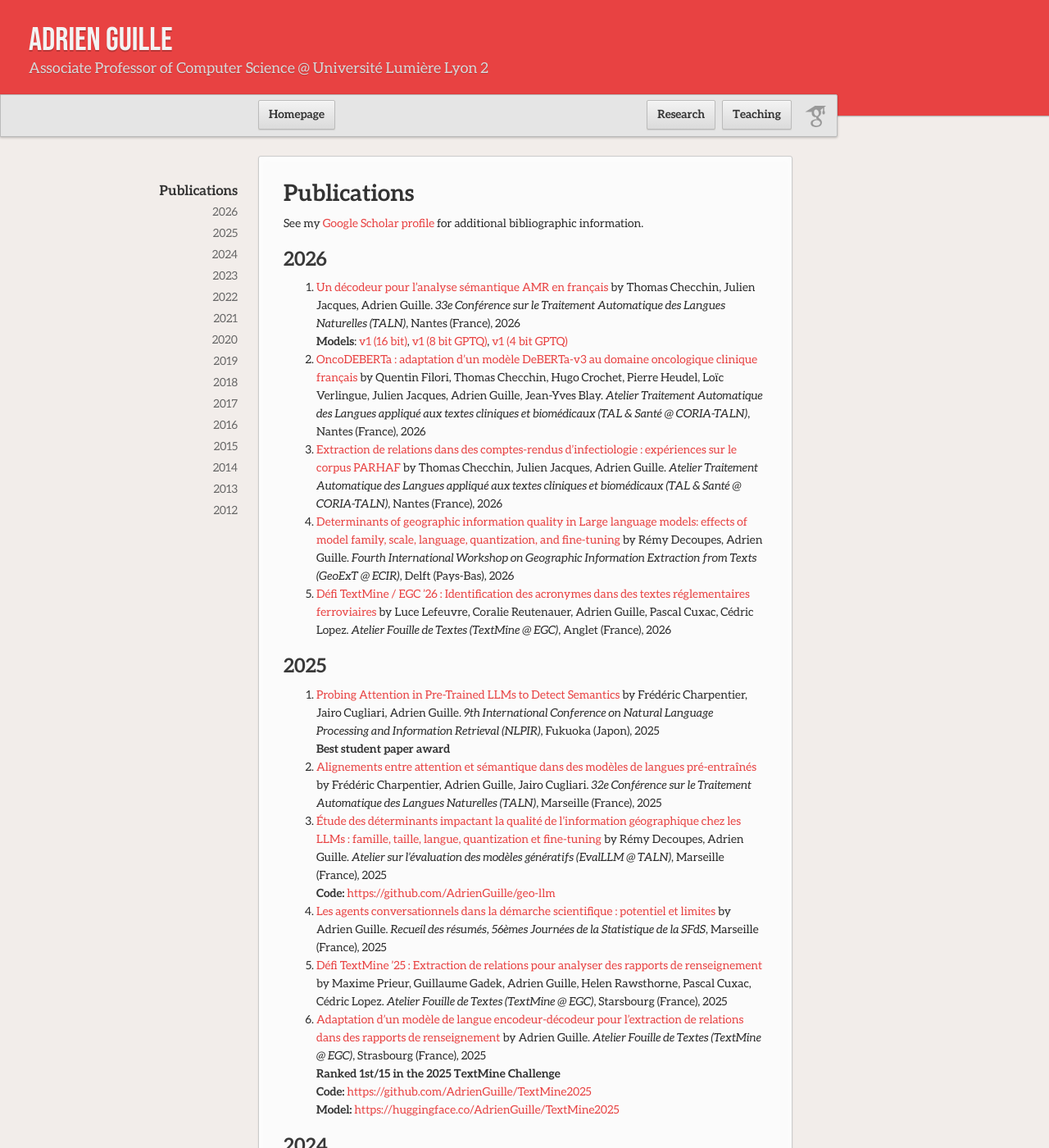
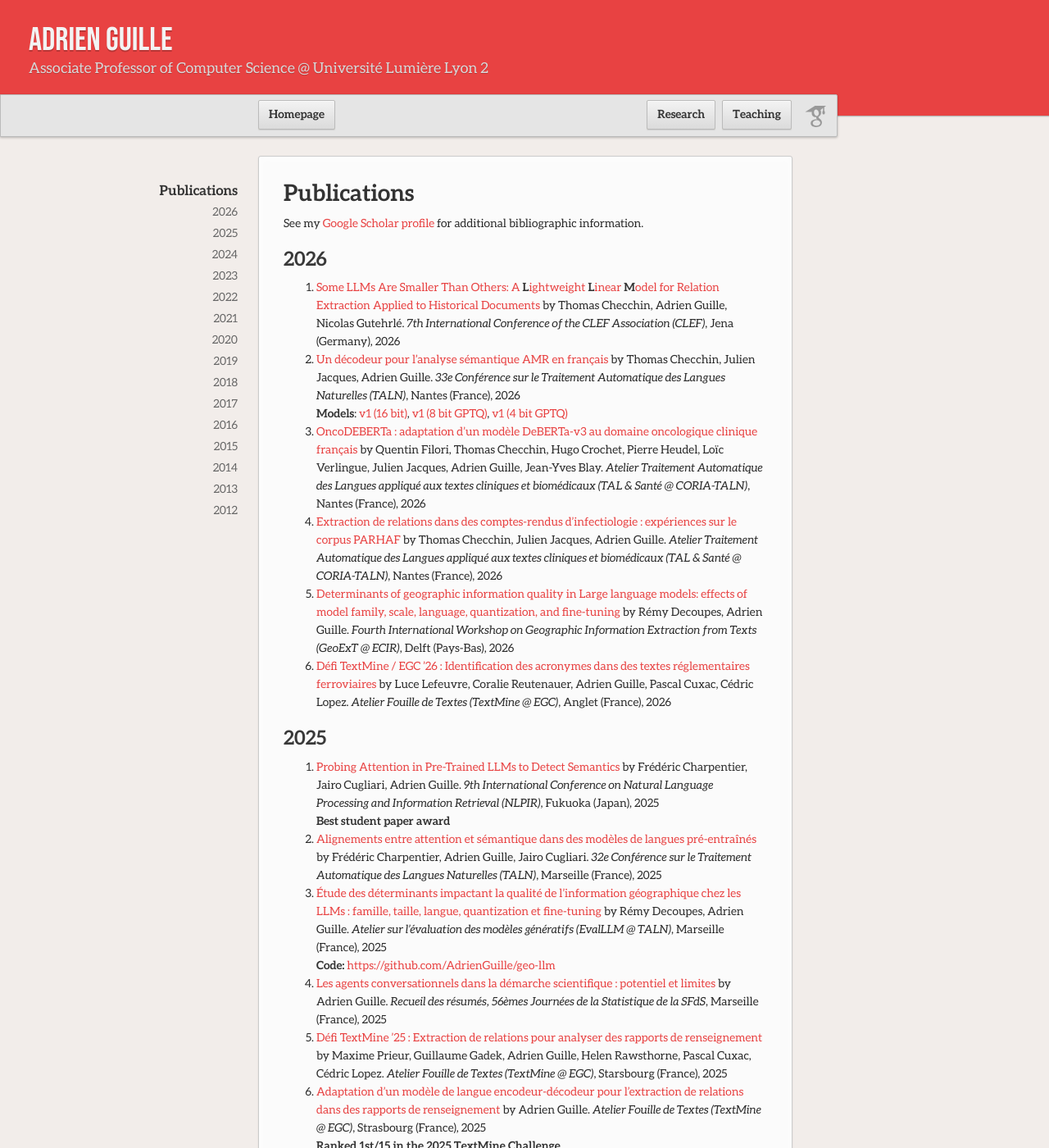
Before and after one commit to AdrienGuille/adrienguille.github.io, a Jekyll site: the page built from publications.md, in a window 1280 px wide and 1400 px high. Shown: the whole window at 82% size. Built offline with Jekyll 4.4.1, drawn with Linux system fonts in a browser that asks for light colours; our own code applies the rules of GitHub Pages for plain Markdown files.

Commit message:
Update publications.md

```diff
--- a/publications.md
+++ b/publications.md
@@ -4,6 +4,7 @@ See my [Google Scholar profile](https://scholar.google.com/citations?user=mM_oO1
 
 ## 2026
 
+- [Some LLMs Are Smaller Than Others: A **L**ightweight **L**inear **M**odel for Relation Extraction Applied to Historical Documents]() by Thomas Checchin, Adrien Guille, Nicolas Gutehrlé. *7th International Conference of the CLEF Association (CLEF)*, Jena (Germany), 2026
 - [Un décodeur pour l’analyse sémantique AMR en français](#) by Thomas Checchin, Julien Jacques, Adrien Guille. *33e Conférence sur le Traitement Automatique des Langues Naturelles (TALN)*, Nantes (France), 2026
 <br>**Models**: [v1 (16 bit)](https://huggingface.co/AdrienGuille/GemmAMR-fr-v1), [v1 (8 bit GPTQ)](https://huggingface.co/AdrienGuille/GemmAMR-fr-v1-w8a16), [v1 (4 bit GPTQ)](https://huggingface.co/AdrienGuille/GemmAMR-fr-v1-w4a16)
 - [OncoDEBERTa : adaptation d'un modèle DeBERTa-v3 au domaine oncologique clinique français](#) by Quentin Filori, Thomas Checchin, Hugo Crochet, Pierre Heudel,
@@ -14,7 +15,7 @@ Loïc Verlingue, Julien Jacques, Adrien Guille, Jean-Yves Blay. *Atelier Traitem
 
 ## 2025
 
-- [Probing Attention in Pre-Trained LLMs to Detect Semantics](https://link.springer.com/book/9783032208965) by Frédéric Charpentier, Jairo Cugliari, Adrien Guille. *9th International Conference on Natural Language Processing and Information Retrieval (NLPIR)*, Fukuoka (Japon), 2025
+- [Probing Attention in Pre-Trained LLMs to Detect Semantics](https://link.springer.com/book/9783032208965) by Frédéric Charpentier, Jairo Cugliari, Adrien Guille. *9th International Conference on Natural Language Processing and Information Retrieval (NLPIR)*, Fukuoka (Japan), 2025
 <br>**Best student paper award**
 - [Alignements entre attention et sémantique dans des modèles de langues pré-entraînés](https://aclanthology.org/2025.jeptalnrecital-taln.6.pdf) by Frédéric Charpentier, Adrien Guille, Jairo Cugliari. *32e Conférence sur le Traitement Automatique des Langues Naturelles (TALN)*, Marseille (France), 2025
 - [Étude des déterminants impactant la qualité de l'information géographique chez les LLMs : famille, taille, langue, quantization et fine-tuning](https://aclanthology.org/2025.jeptalnrecital-evalllm.9.pdf) by Rémy Decoupes, Adrien Guille. *Atelier sur l'évaluation des modèles génératifs (EvalLLM @ TALN)*, Marseille (France), 2025
```
